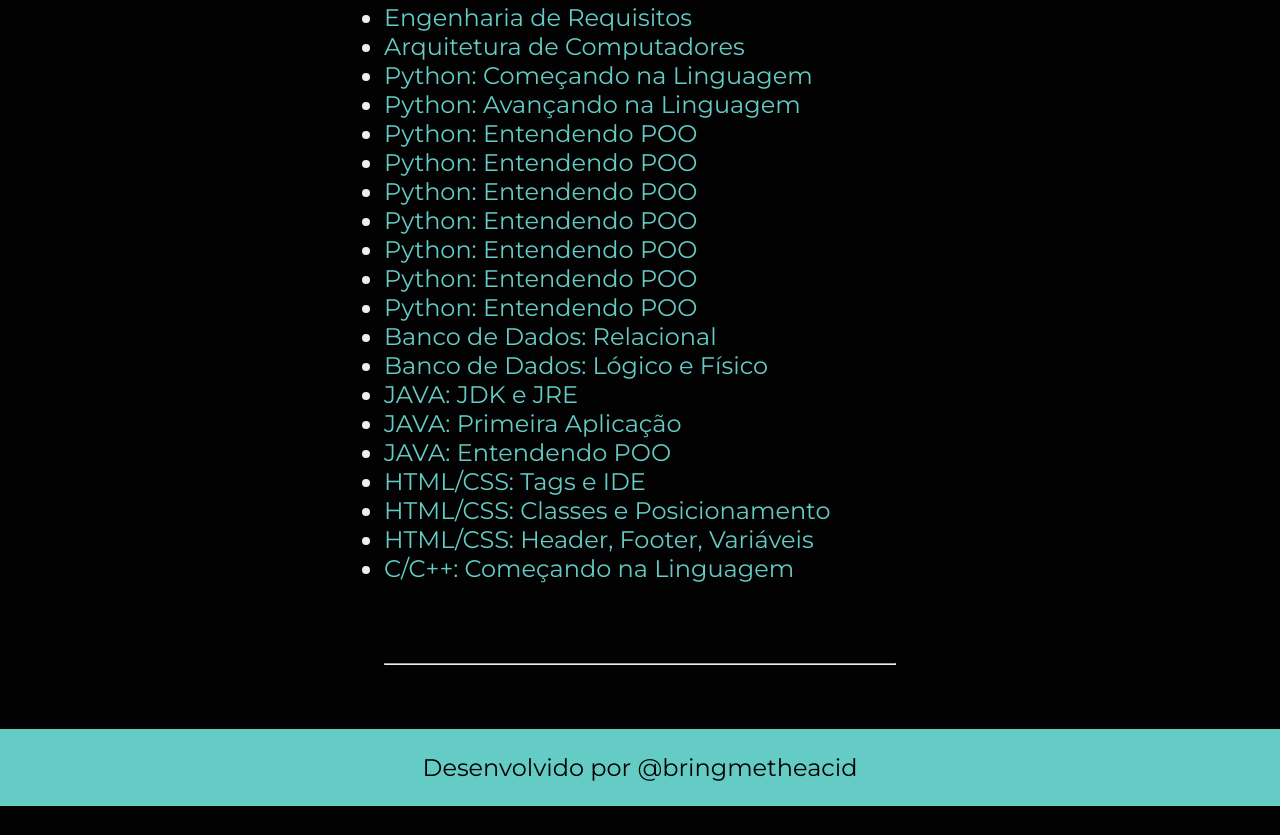
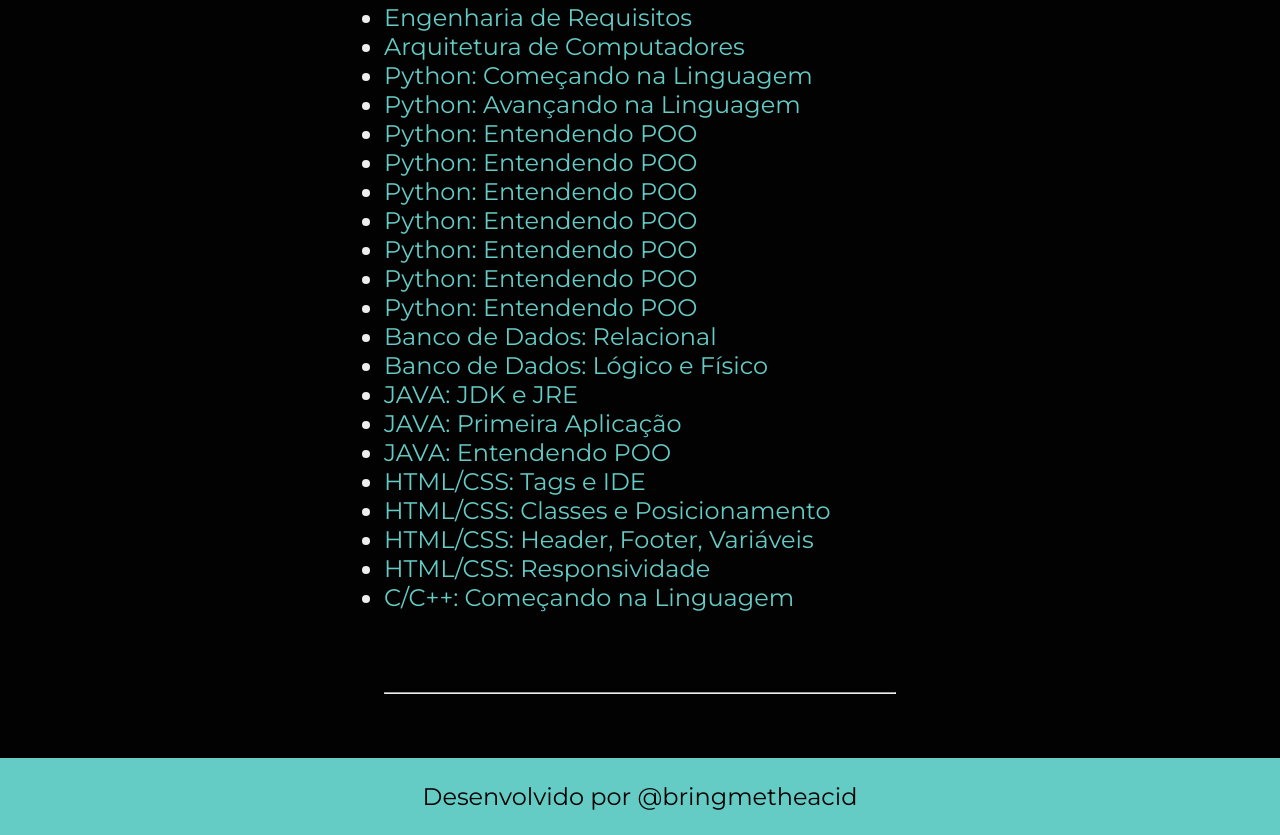
Before and after one commit to wendychagas/portifolio, a plain HTML site: page portifolio/curriculo.html in a window 1280 px wide. Shown: the part 1414-2249 px from the top of the page. Before the commit the page ends 2220 px from the top, so only its background shows below. Drawn offline with nearby package versions, Linux system fonts and the light colour scheme.

Commit message:
Add files via upload

```diff
--- a/portifolio/curriculo.html
+++ b/portifolio/curriculo.html
@@ -62,6 +62,7 @@
                             <li><a class="apresentacao__links__certificados" href="https://cursos.alura.com.br/user/git-wendychagas/course/html-css-ambiente-arquivos-tags/certificate">HTML/CSS: Tags e IDE</a></li>
                             <li><a class="apresentacao__links__certificados" href="https://cursos.alura.com.br/user/git-wendychagas/course/html-css-classes-posicionamento-flexbox/certificate">HTML/CSS: Classes e Posicionamento</a> </li>
                             <li><a class="apresentacao__links__certificados" href="https://cursos.alura.com.br/user/git-wendychagas/course/html-css-cabecalho-footer-variaveis-css/certificate">HTML/CSS: Header, Footer, Variáveis</a></li>
+                            <li><a class="apresentacao__links__certificados" href="https://cursos.alura.com.br/user/git-wendychagas/course/html-css-responsividade-publicacao-projetos/certificate">HTML/CSS: Responsividade </a></li>
                             <li><a class="apresentacao__links__certificados" href="https://cursos.alura.com.br/user/git-wendychagas/course/introducao-a-programacao-com-c-parte-1/certificate">C/C++: Começando na Linguagem</a> </li>
                         </ul>
                     </div>
```
